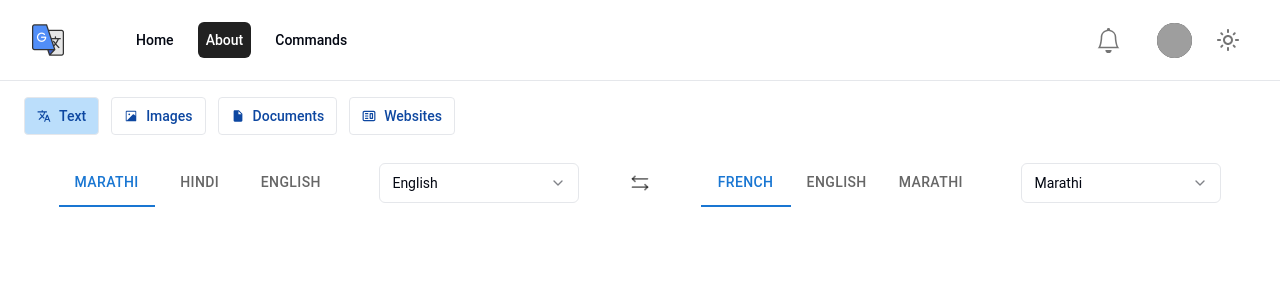
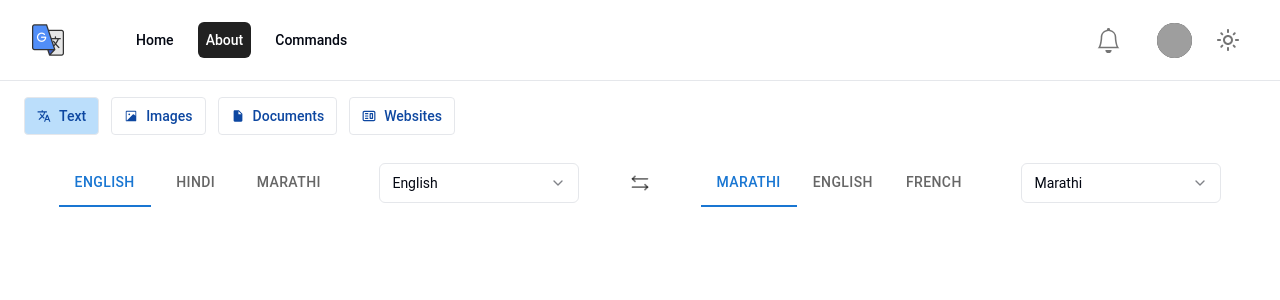
Before and after one commit to amolmahor50/Transalator, a React (Vite) app: page /about in a window 1280 px wide. Shown: the top 300 px of the page. Built offline with nearby package versions, Linux system fonts and the light colour scheme; grey boxes are pictures that could not be loaded.

Commit message:
mobile responsive done

```diff
--- a/src/components/SelectLanguageDropDown.jsx
+++ b/src/components/SelectLanguageDropDown.jsx
@@ -22,8 +22,8 @@ export function SelectLanguageDropDown() {
     const [targetTabIndex, setTargetTabIndex] = useState(0);
 
     // Languages for source and target tabs (These should be based on your requirements)
-    const sourceTabLanguages = ["mr", "hi", "en"]; // Marathi, Hindi, English
-    const targetTabLanguages = ["fr", "en", "mr"]; // French, English, Marathi
+    const sourceTabLanguages = ["en", "hi", "mr"]; // Marathi, Hindi, English
+    const targetTabLanguages = ["mr", "en", "fr"]; // French, English, Marathi
 
     // Function to handle source language change in the dropdown
     const handleSourceLanguageChange = (value) => {
```
